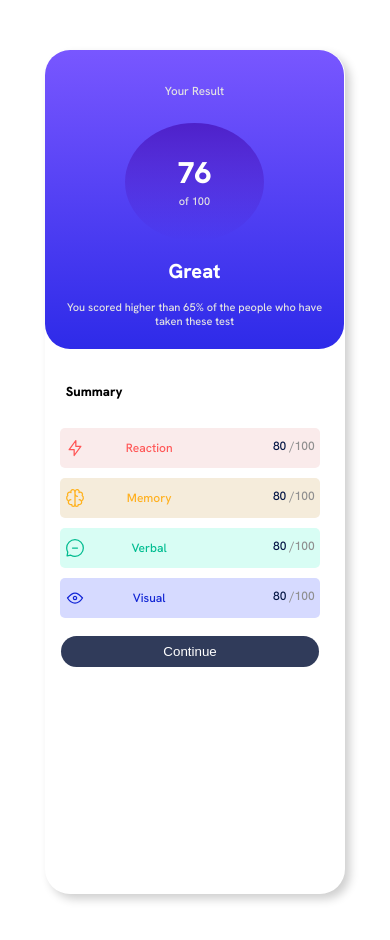
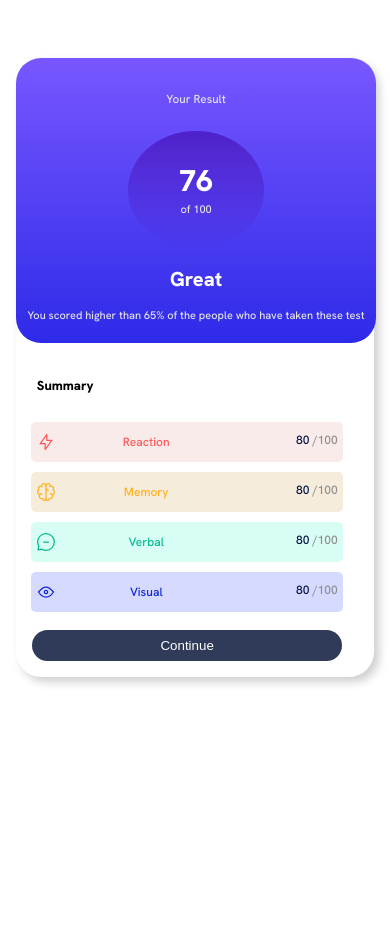
Before and after one commit to ZaidMujahid/FrontendMentor, a plain HTML site: page resultsSummary/index.html in a window 390 px wide. After the commit the page ends 844 px from the top, so only its background shows below. Drawn offline with Linux system fonts and the light colour scheme.

Commit message:
minor tweaks

```diff
--- a/resultsSummary/style.css
+++ b/resultsSummary/style.css
@@ -7,9 +7,9 @@ html{
 }
 body{
     font-family: 'Hanken Grotesk', sans-serif;
+    display: flex;
 }
 .main{
-    width: 40%;
     margin: 10em auto;
     display: flex;
     box-shadow: 5px 5px 10px rgb(207, 207, 207);
@@ -38,7 +38,7 @@ body{
 .score-circle{
     border-radius: 100%;
     background-image: linear-gradient(hsla(256, 72%, 46%, 1),hsla(241, 72%, 46%, 0));
-    width: 60%;
+    width: 50%;
     display: inline-block;
 }
 .score-circle h1{
@@ -137,22 +137,21 @@ body{
 .btn:hover{
     background-image: linear-gradient(hsl(252, 100%, 67%),hsl(241, 81%, 54%));
 }
-@media screen and (max-width: 1000px) {
+@media screen and (max-width: 650px) {
     .main {
-        width: 80%;
-        height: 100vh;
         margin: 5em auto;
         flex-direction: column;
         padding: 0;
+        align-items: flex-start;
     }
     .rightSection {
         width: 90%;
         height: 50%;
     }
     .leftSection {
-        width: 93%;
+        width: 95%;
     }
     .score-circle {
-        width: 50%;
+        width: 40%;
     }
   }
```
